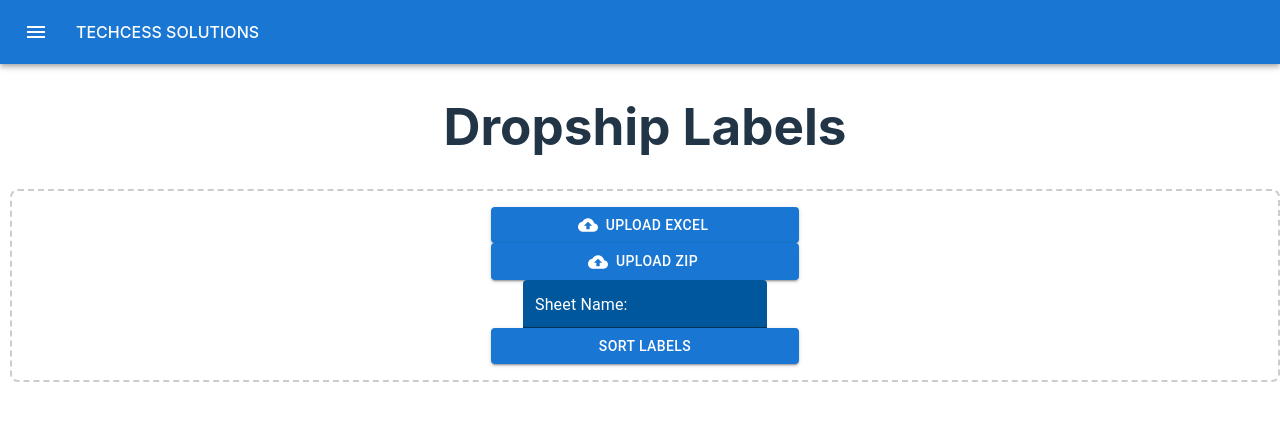
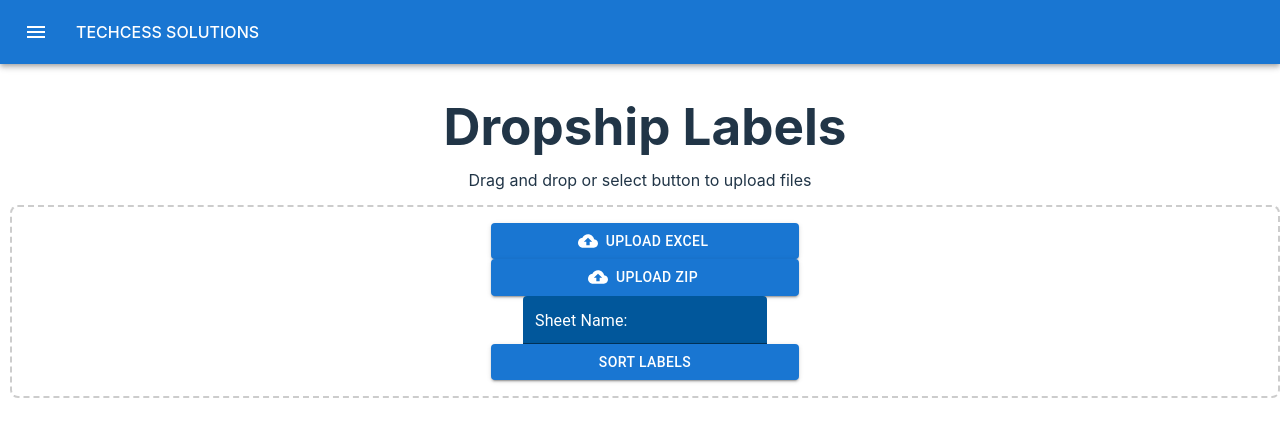
Before and after one commit to ChuangStephanie/TSL_Helper, a React (Vite) app: page /dropship in a window 1280 px wide. Shown: the top 436 px of the page. Built offline with nearby package versions, Linux system fonts and the light colour scheme.

Commit message:
added instructions to dropship component

```diff
--- a/src/components/Dropship.jsx
+++ b/src/components/Dropship.jsx
@@ -100,7 +100,8 @@ export default function Dropship() {
 
   return (
     <Box className="DropShip">
-      <h1>Dropship Labels</h1>
+      <h1 className="dropship-title" >Dropship Labels</h1>
+      <p className="instructions" >Drag and drop or select button to upload files</p>
       <Box
         className="upload"
         onDrop={handleDrop}
--- a/src/index.css
+++ b/src/index.css
@@ -87,3 +87,12 @@ h1 {
 .dropship {
   width: 25%;
 }
+
+.dropship-title {
+  margin-bottom: 15px;
+}
+
+.instructions {
+  margin-bottom: 15px;
+  margin-top: 0px;
+}
```
